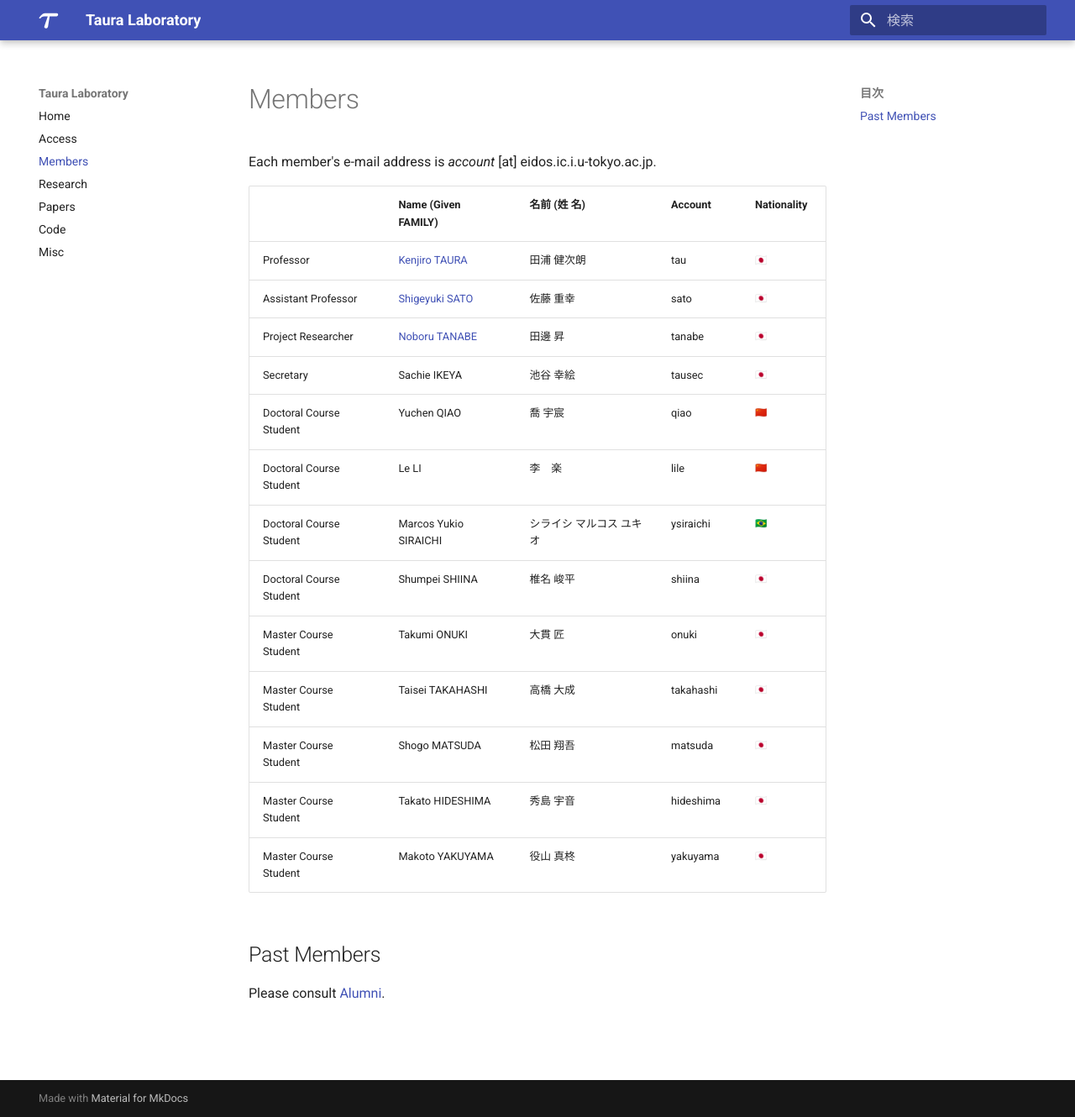
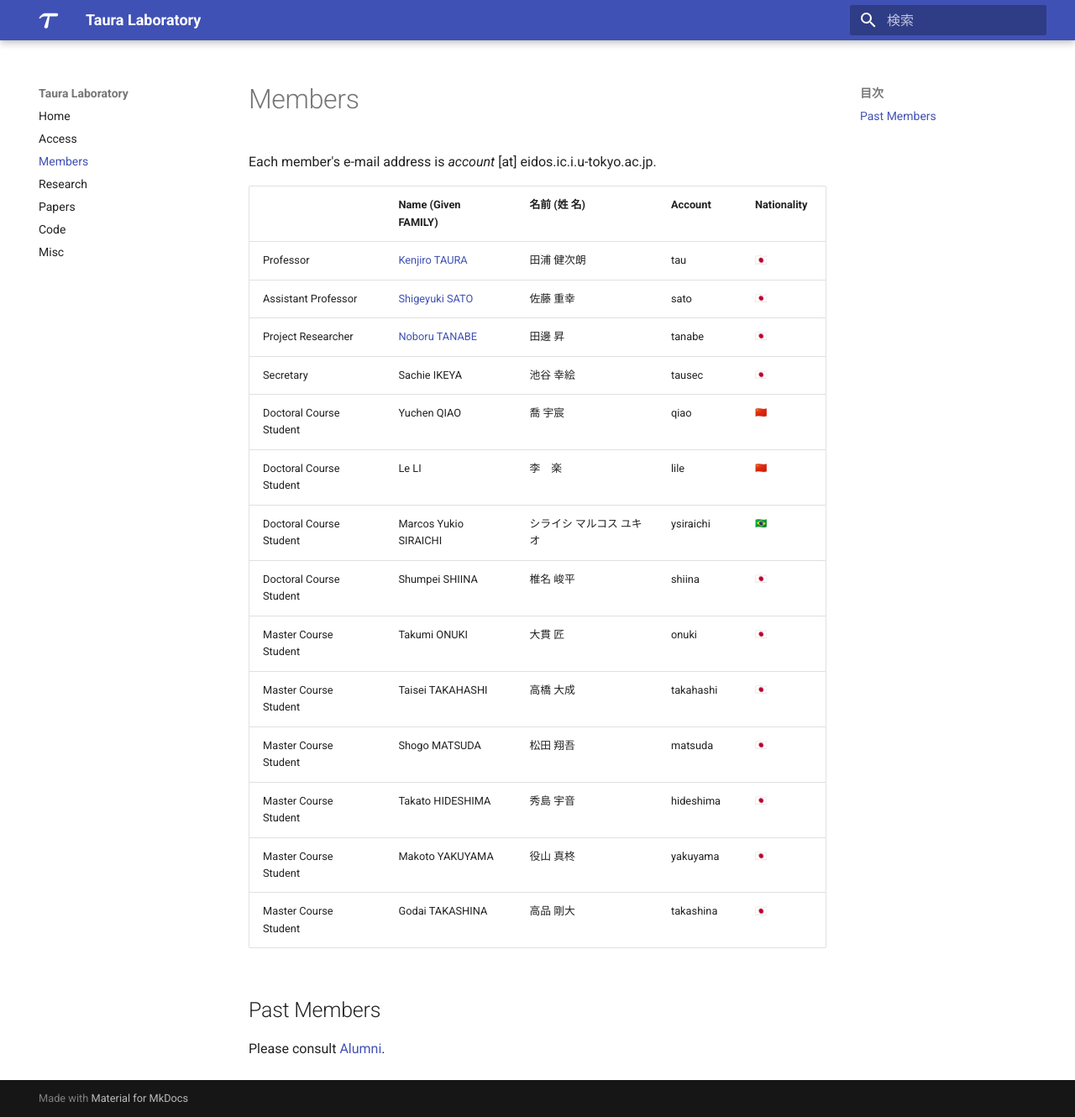
Before and after one commit to Yukayo/taura-lab, an MkDocs documentation site: the page built from docs/members.md, in a window 1280 px wide and 1330 px high. Shown: the whole window at 84% size. Built offline with MkDocs 1.6.1 and Material for MkDocs 9.7.7, drawn with Linux system fonts in a browser that asks for light colours; emoji names are drawn with the system emoji font.

Commit message:
add member(Takashina)

```diff
--- a/docs/members.md
+++ b/docs/members.md
@@ -17,6 +17,7 @@ Each member's e-mail address is _account_ [at] eidos.ic.i.u-tokyo.ac.jp.
 |Master Course Student|Shogo MATSUDA|松田 翔吾 |matsuda|:jp:|
 |Master Course Student|Takato HIDESHIMA|秀島 宇音 |hideshima |:jp:|
 |Master Course Student|Makoto YAKUYAMA|役山 真柊|yakuyama|:jp:|
+|Master Course Student|Godai TAKASHINA|高品 剛大|takashina|:jp:|
 
 ## Past Members
 
```
